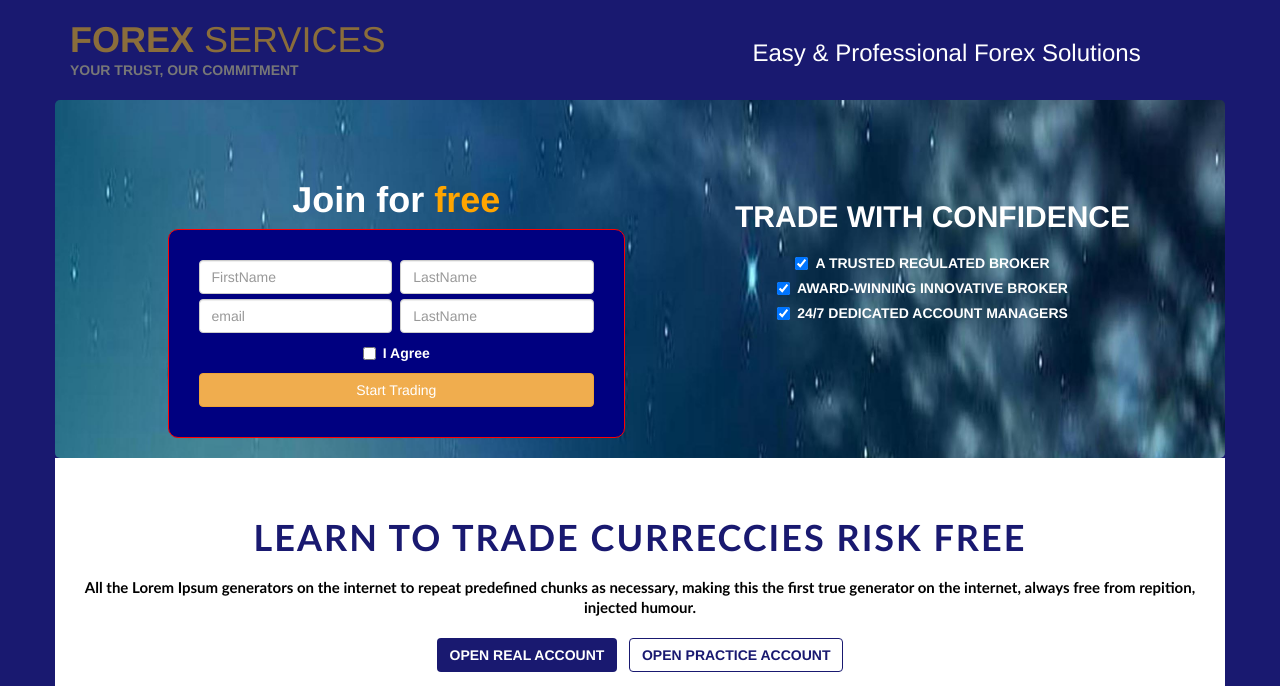
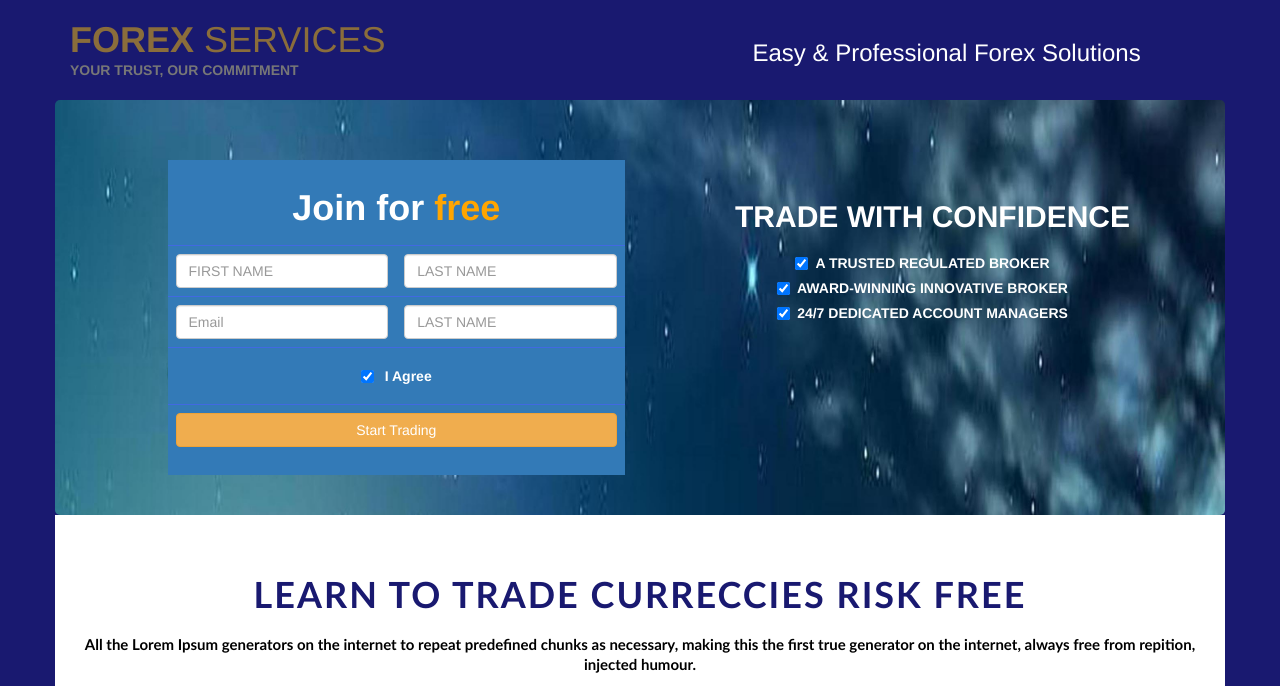
Before and after one commit to sainiparas/forex, a plain HTML site: page index.html in a window 1280 px wide. Shown: the top 686 px of the page. Drawn offline with Linux system fonts and the light colour scheme.

Commit message:
Update index.html

```diff
--- a/index.html
+++ b/index.html
@@ -46,58 +46,73 @@
 
            <div class="col-lg-5 col-md-5 col-sm-6 col-xs-12">
              <br/>
+
+
+                     <form>
+
+
+                              <table class="table bg-primary cs43" style="">
+                                <thead>
+                                     <tr>
+                                         <td colspan="2">
                                                     <span  id="span23" class="text-warning h1 text-center img-responsive"><b style="color:white;">Join for</b><b style="color:orange;"> free</b></span>
+                                         </td>
+                                     </tr>
+                                </thead>
 
 
 
-
-              <form style="border-radius:10px;padding:30px 30px 30px 30px;background-color:navy; border:1px solid red;">
-                   <table>
-                      <tr>
-                         <td>
-                           <input type="text" id="txt1" class="col-sm-6 form-control" placeholder="FirstName"/>
-
+                                <tbody>
+                                    <tr style="border-top:1px solid royalblue;">
+                                         <td style="border-top:none;">
+                                             <input type="text" id="txt1" class="form-control" placeholder="FIRST NAME"/>
                                          </td>
 
-                         <td>&nbsp;&nbsp;</td>
-
-                         <td>
-                             <input type="text" id="txt2" class="col-sm-6 form-control" placeholder="LastName"/>
+                                         <td  style="border-top:none;">
+                                             <input type="text" id="txt2" class="form-control" placeholder="LAST NAME"/>
                                          </td>
                                     </tr>
 
 
-                      <tr>
-
-                         <td class="table1">
-                           <input type="emil" id="txt3" class="col-sm-6 form-control" placeholder="email"/>
+                                    <tr style="border-top:1px solid royalblue;">
+                                         <td style="border-top:none;">
+                                             <input type="email" id="txt3" class="form-control" placeholder="Email"/>
                                          </td>
 
-                         <td>&nbsp;&nbsp;</td>
-
-                         <td class="table1">
-                             <input type="text" id="txt4" class="col-sm-6 form-control" placeholder="LastName"/>
+                                         <td style="border-top:none;">
+                                             <input type="text" id="txt4" class="form-control" placeholder="LAST NAME"/>
                                          </td>
                                     </tr>
 
-                      <tr class="text-center">
-                         <td colspan="3">
+
+
+                                  <tr style="border-top:1px solid royalblue;">
+
+                                           <td colspan="2" style="border-top:none; text-align:center;">
                                                <div class="checkbox">
                                               <label>
-                                    <input type="checkbox" value=""/><b style="color:white;">I Agree</b>
+                                                   <input type="checkbox" checked/>&nbsp;<b style="color:white;">I Agree</b>
                                               </label>
                                             </div>
+
                                            </td>
                                   </tr>
 
-                      <tr>
-                          <td colspan="3">
-                             <button class="btn btn-warning btn-block" onclick="exam()">Start Trading</button>
+
+                                  <tr style="border-top:1px solid royalblue;">
+
+                                           <td colspan="2" style="border-top:none; text-align:center;">
+
+                                                      <button class="btn btn-warning btn-block uppercase" onclick="exam()">Start Trading</button>
+                                                      <br/>
                                            </td>
-                      </td>
-
+                                  </tr>
+                                  </tbody>
                               </table>
                      </form>
+
+
+
               <br/>
            </div>
 
```
Lines whose indentation alone changed are shown as unchanged.
